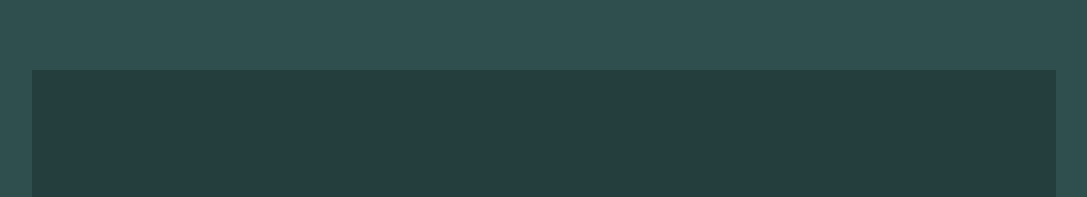
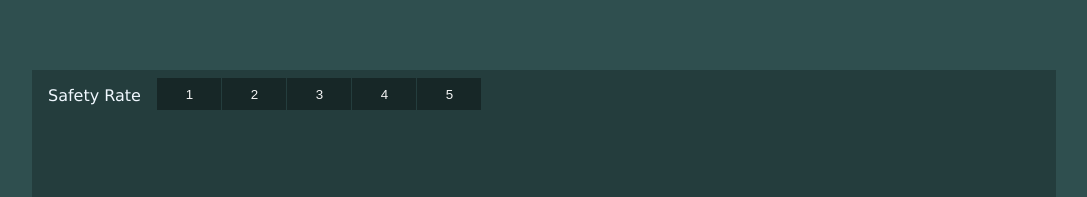
Before and after one commit to LisCMF/b-path, a React app: page / in a window 1280 px wide. Shown: the part 515-712 px from the top of the page, without its empty margins (96-1183 px from the left). Built offline with nearby package versions, Linux system fonts and the light colour scheme.

Commit message:
"Safety rate buttons display"

```diff
--- a/client/components/UserSafetyRate.jsx
+++ b/client/components/UserSafetyRate.jsx
@@ -13,7 +13,7 @@ const UserSafetyRate = prop => {
     // declare a constant dispatch
     const dispatch = useDispatch();
     // contain the result number after triger event
-    const individualScenaryRate = useSelector(state => state.markets.newLocation);
+    // const individualScenaryRate = useSelector(state => state.markets.newLocation);
     // for the segment selector // const handleChange = (e) => dispatch(newLoactionActionCreator(e.target.value));
 
     //function that dispatch an action
@@ -25,11 +25,12 @@ const UserSafetyRate = prop => {
 
     return(
         <div className='rate1to5'>
-            <button onClick={handleChange1}>1</button>
-            <button onClick={handleChange2}>2</button>
-            <button onClick={handleChange3}>3</button>
-            <button onClick={handleChange4}>4</button>
-            <button onClick={handleChange5}>5</button>
+            <div className='rateLabel'>Safety Rate</div>
+            <button className='rateButton' onClick={handleChange1}>1</button>
+            <button className='rateButton' onClick={handleChange2}>2</button>
+            <button className='rateButton' onClick={handleChange3}>3</button>
+            <button className='rateButton' onClick={handleChange4}>4</button>
+            <button className='rateButton'onClick={handleChange5}>5</button>
         </div>
     )
 }
--- a/client/containers/userRateContainer.jsx
+++ b/client/containers/userRateContainer.jsx
@@ -1,11 +1,11 @@
 import React from 'react';
 import { useSelector } from 'react-redux';
-// import UserSafetyRate from '../components/UserSafetyRate.jsx';
+import UserSafetyRate from '../components/UserSafetyRate.jsx';
 
 const UserRateContainer = (prop) => {
   return(
     <div className='userRateContainer'>
-        {/* <UserSafetyRate/> */}
+        <UserSafetyRate/>
     </div>
   );
 }
--- a/client/styles.css
+++ b/client/styles.css
@@ -1,5 +1,8 @@
 body {
     background-color: darkslategrey;
+    color: aliceblue;
+    font-family: Verdana, Geneva, Tahoma, sans-serif;
+    font-weight: 200;
 }
 
 h1 {
@@ -58,3 +61,30 @@ h1 {
         justify-content: space-around;
         text-align: center; */
 }
+
+.rate1to5 {
+    /* background-color: black; */
+    width: 100%;
+    height: 20%;
+    display: flex;
+    text-align: center;
+
+}
+
+.rateButton {
+    width: 4rem;
+    height: 2rem;
+    /* border-radius: 5%; */
+    margin: 0.5px;
+    border: 0 solid ;
+    background-color: rgba(0, 0, 0, 0.355);
+    color: whitesmoke;
+    margin-top: 0.5rem;
+}
+
+
+.rateLabel {
+    display: inline;
+    margin: 1rem;
+    text-align: center;
+}
```
Also changed, not shown: 2 other files (tests, documents, lock files or other folders).
